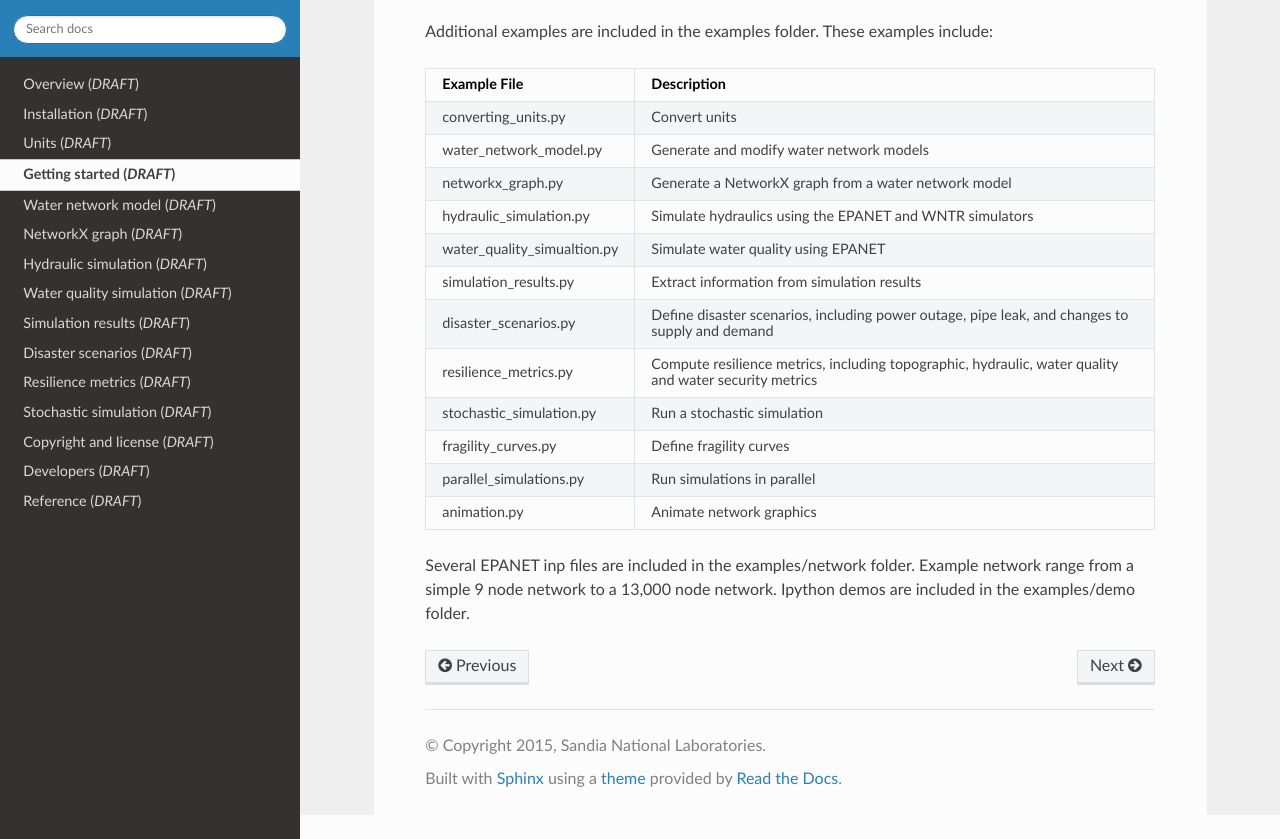
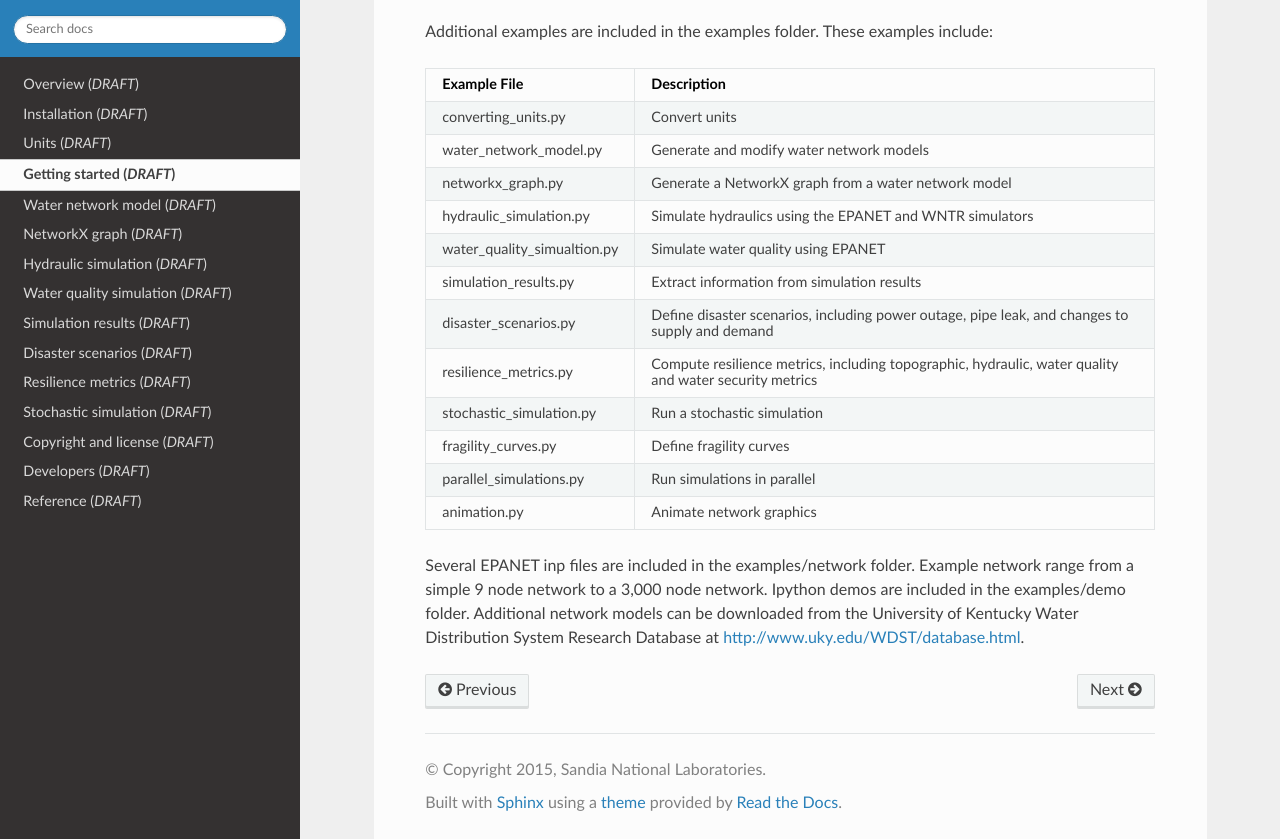
Before and after one commit to USEPA/WNTR, a Sphinx documentation site: the page built from documentation/getting_started.rst, in a window 1280 px wide and 900 px high, scrolled down 510 px, cut to the strip 61-900 px from the top of the window. Built offline with Sphinx 7.4.7 and the Read the Docs theme 2.0.0, drawn with Linux system fonts in a browser that asks for light colours; formulas are drawn with MathJax 3; pages that are not in the unit, such as notebooks, are missing from menus.

Commit message:
updated getting started webpage to include a link to the UKY database

```diff
--- a/documentation/getting_started.rst
+++ b/documentation/getting_started.rst
@@ -36,5 +36,8 @@ animation.py			Animate network graphics
 ==============================  =========================================================================================================
 
 Several EPANET inp files are included in the examples/network folder.  Example
-network range from a simple 9 node network to a 13,000 node network.
+network range from a simple 9 node network to a 3,000 node network.
 Ipython demos are included in the examples/demo folder.
+Additional network models can be downloaded from the University of Kentucky
+Water Distribution System Research Database at
+http://www.uky.edu/WDST/database.html.
```
